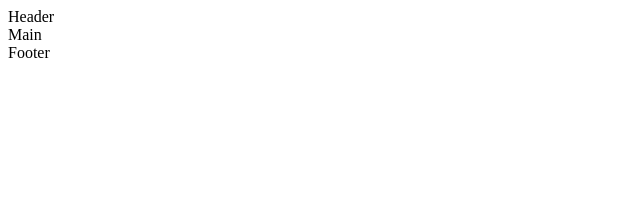
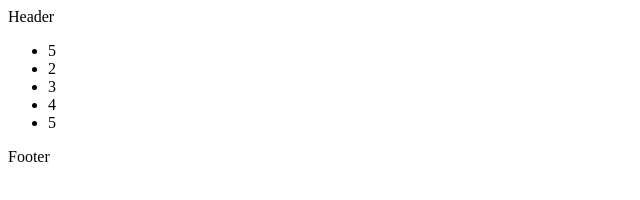
Before and after one commit to BeissMich09/sandbox2, a plain HTML site: page index.html in a window 1280 px wide. Shown: the whole page, without its empty margins (0-640 px from the left). Drawn offline with Linux system fonts and the light colour scheme.

Commit message:
second commit

```diff
--- a/index.html
+++ b/index.html
@@ -9,7 +9,15 @@
 
 <body>
     <header>Header</header>
-    <main>Main</main>
+    <main>
+        <ul>
+            <li>5</li>
+            <li>2</li>
+            <li>3</li>
+            <li>4</li>
+            <li>5</li>
+        </ul>
+    </main>
     <footer>Footer</footer>
 </body>
 
```
